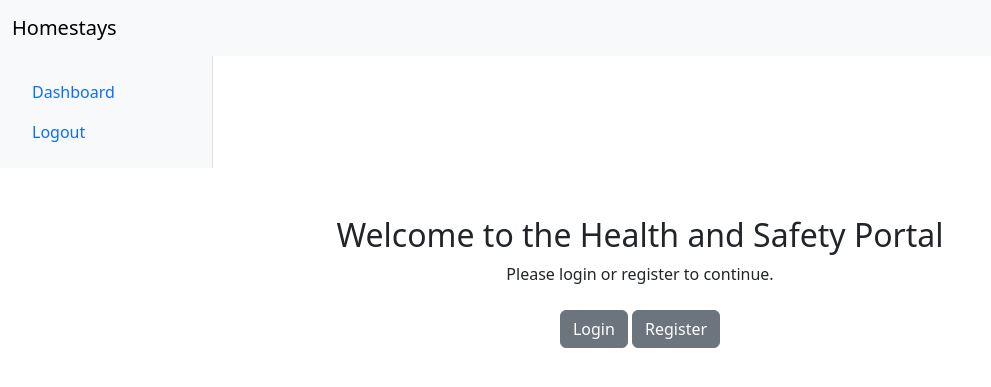
After one commit to BuenVia/learnx, a Django app: page // in a window 1280 px wide. The commit adds this page. Shown: the top 387 px of the page, without its empty margins (0-991 px from the left). Run offline with Django 5.2, Linux system fonts and the light colour scheme; some libraries are stand-ins or nearby versions.

Commit message:
update to login function

```diff
--- a/learnx/settings.py
+++ b/learnx/settings.py
@@ -40,7 +40,6 @@ INSTALLED_APPS = [
     "corsheaders",
     'rest_framework',
     'rest_framework_simplejwt',
-    # 'rest_framework_simplejwt.token_blacklist',
     'webapp.apps.WebappConfig',
     'api.apps.ApiConfig'
 ]
--- /dev/null
+++ b/webapp/templates/webapp/base.html
@@ -0,0 +1,19 @@
+{% include "webapp/partials/header.html" %}
+
+<div class="container-fluid">
+    <div class="row">
+
+    {% include "webapp/partials/sidebar.html" %}
+
+    {% if messages %}
+        {% for message in messages %}
+            {{ message }}
+        {% endfor %}
+    {% endif %}
+
+    {% block content %}{% endblock content %}
+
+    </div>
+</div>
+
+{% include "webapp/partials/footer.html" %}
--- /dev/null
+++ b/webapp/templates/webapp/index.html
@@ -0,0 +1,15 @@
+{% extends "webapp/base.html" %}
+
+{% block content %}
+<div class="container text-center mt-5">
+    <div class="welcome-text mb-4">
+        <h2>Welcome to the Health and Safety Portal</h2>
+        <p>Please login or register to continue.</p>
+    </div>
+    <div class="d-grid gap-2 d-md-block">
+        <a href="login" class="btn btn-secondary">Login</a>
+        <a href="register" class="btn btn-secondary">Register</a>
+    </div>
+</div>
+
+{% endblock content %}
--- /dev/null
+++ b/webapp/templates/webapp/partials/footer.html
@@ -0,0 +1,3 @@
+<script src="https://stackpath.bootstrapcdn.com/bootstrap/5.3.0/js/bootstrap.bundle.min.js"></script>
+</body>
+</html>
--- /dev/null
+++ b/webapp/templates/webapp/partials/header.html
@@ -0,0 +1,17 @@
+<!DOCTYPE html>
+<html lang="en">
+<head>
+    <meta charset="UTF-8">
+    <meta name="viewport" content="width=device-width, initial-scale=1.0">
+    <link href="https://cdn.jsdelivr.net/npm/bootstrap@5.3.3/dist/css/bootstrap.min.css" rel="stylesheet" integrity="sha384-QWTKZyjpPEjISv5WaRU9OFeRpok6YctnYmDr5pNlyT2bRjXh0JMhjY6hW+ALEwIH" crossorigin="anonymous">
+    {% comment %} {% load static %}
+    <link rel="stylesheet" href="{% static 'homestay/css/styles.css' %}"> {% endcomment %}
+    <title>SafetyX</title>
+</head>
+<body>
+
+    <nav class="navbar navbar-expand-lg navbar-light bg-light">
+        <div class="container-fluid">
+            <a class="navbar-brand" href="/">Homestays</a>
+        </div>
+    </nav>
--- /dev/null
+++ b/webapp/templates/webapp/partials/sidebar.html
@@ -0,0 +1,10 @@
+<aside class="col-md-3 col-lg-2 bg-light p-3 border-end">
+    <ul class="nav flex-column">
+        <li class="nav-item">
+            <a href="/" class="nav-link">Dashboard</a>
+        </li>
+        <li class="nav-item">
+            <a href="/logout/" class="nav-link">Logout</a>
+        </li>
+    </ul>
+</aside>
--- a/webapp/urls.py
+++ b/webapp/urls.py
@@ -1,13 +1,32 @@
+# from django.urls import path
+# from . import views
+
+# from .views import register_view, CustomLoginView, home_view
+# from django.contrib.auth.views import LogoutView
+
+# urlpatterns = [
+#     # path('', views.index, name="index"),
+#     path('', home_view, name='home'),
+#     path('register/', register_view, name='register'),
+#     path('login/', CustomLoginView.as_view(), name='login'),
+#     path('logout/', LogoutView.as_view(), name='logout'),
+# ]
+
+
 from django.urls import path
+
 from . import views
 
-from .views import register_view, CustomLoginView, home_view
-from django.contrib.auth.views import LogoutView
-
 urlpatterns = [
-    # path('', views.index, name="index"),
-    path('', home_view, name='home'),
-    path('register/', register_view, name='register'),
-    path('login/', CustomLoginView.as_view(), name='login'),
-    path('logout/', LogoutView.as_view(), name='logout'),
+    path("/", views.index, name='index'),
+    path("register", views.register, name='register'),
+    path("dashboard", views.dashboard, name='dashboard'),
+    # path("account", views.account, name='account'),
+    # path("property-create", views.property_create, name="property-create"),
+    # path("property-edit/<id>", views.property_edit, name="property-edit"),
+    # path("property-edit/delete/<id>", views.property_delete, name="property-delete"),
+    # path("business-create", views.business_create, name="business-create"),
+    # path("question/<id>", views.question_set, name="question_set"),
+    path("logout/", views.logout, name='logout'),
+    path("login/", views.login, name='login'),
 ]
--- a/webapp/views.py
+++ b/webapp/views.py
@@ -1,38 +1,53 @@
-from django.shortcuts import render, redirect, HttpResponse
-from django.contrib.auth import login
-from django.contrib.auth.models import User
-from django.contrib.auth.views import LoginView
+from django.shortcuts import render, redirect
+from django.contrib.auth.models import auth
+from django.contrib.auth import authenticate, login, logout
 from django.contrib.auth.decorators import login_required
+from .forms import CreateUserForm, LoginForm
 
-from .forms import LoginForm, RegisterForm
+# Create your views here.
+def index(request):
+    if request.user.is_authenticated:
+        return redirect("dashboard")
+    else:
+        return render(request, 'webapp/index.html')
 
-from api.models import Subject
-
-def home_view(request):
-    subjects = Subject.objects.filter(user_id=request.user.id)
-    context = {"subjects": subjects}
-    return render(request, 'webapp/home.html', context=context)
-
-def register_view(request):
-    if request.method == 'POST':
-        form = RegisterForm(request.POST)
-        if form.is_valid():
-            user = form.save()
-            login(request, user)  # Log the user in immediately after registration
-            return redirect('home')  # Redirect to the homepage or dashboard after registration
-    else:
-        form = RegisterForm()
-
-    return render(request, 'webapp/register.html', {'form': form})
+def register(request):
+    user_form = CreateUserForm()
+    if request.method == "POST":
+        user_form = CreateUserForm(request.POST)
+        if user_form.is_valid():
+            user_form.save()
+            return redirect("login")
+    context = {}
+    context['user_form'] = user_form
+    return render(request, 'webapp/register.html', context=context)
 
 
-@login_required
+def login(request):
+    if request.user.is_authenticated:
+        return redirect("dashboard")
+    else:
+        form = LoginForm()
+        if request.method == "POST":
+            form = LoginForm(request, data=request.POST)
+            if form.is_valid():
+                username = request.POST.get('username')
+                password = request.POST.get('password')
+                user = authenticate(request, username=username, password=password)
+                if user is not None:
+                    auth.login(request, user)
+                    return redirect("dashboard")
+        context = {'loginform': form}
+        return render(request, 'webapp/login.html', context=context)
+
+def logout(request):
+    auth.logout(request)
+    return redirect("index")
+
+@login_required(login_url="login")
 def dashboard(request):
-    return HttpResponse("Dashboard")
-
-class CustomLoginView(LoginView):
-    form_class = LoginForm
-    template_name = 'webapp/login.html'
-
-    def get_success_url(self):
-        return redirect('home').url  # Redirect to the homepage or dashboard after login
+    if request.user.is_authenticated:
+        user = request.user
+        context = {}
+        context['username'] = request.user
+        return render(request, 'webapp/dashboard.html', context=context)
```
Also changed, not shown: webapp/forms.py (+31 -8 lines), webapp/templates/webapp/dashboard.html (added, +19 -0 lines), webapp/templates/webapp/home.html (deleted, +0 -10 lines), webapp/templates/webapp/login.html (+17 -6 lines), webapp/templates/webapp/register.html (+14 -6 lines), db.sqlite3.
